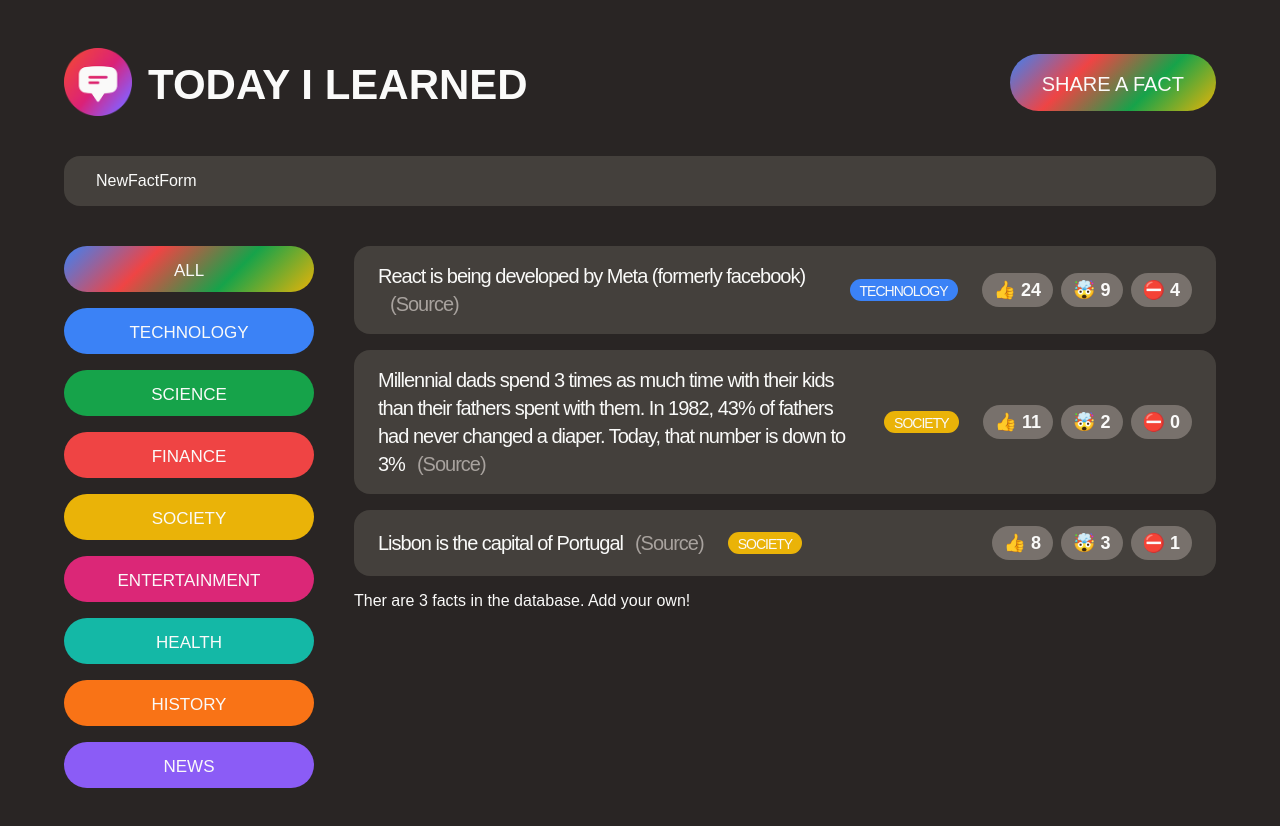
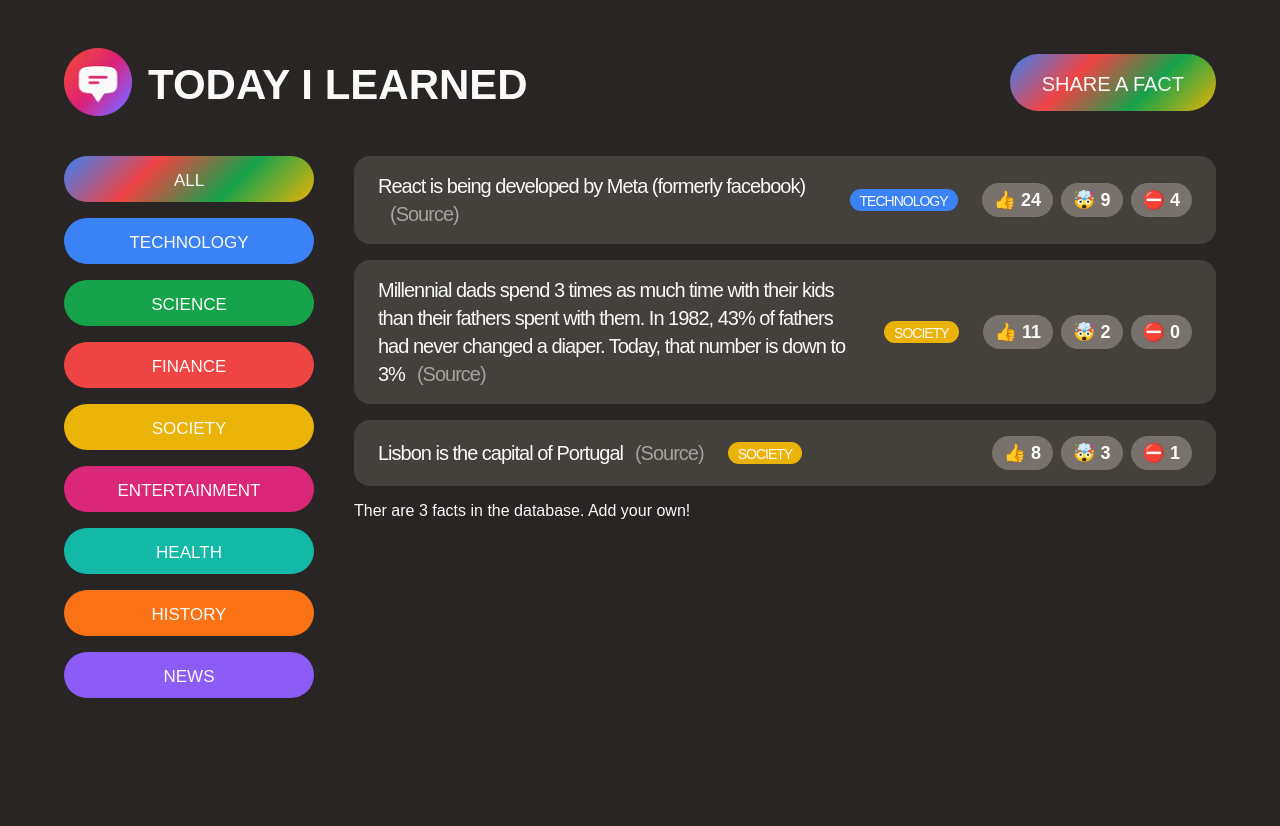
Before and after one commit to miguelbeltrancastro/Today-I-learned, a React (Create React App) app: page / in a window 1280 px wide. Shown: the top 826 px of the page. After the commit the page ends 800 px from the top, so only its background shows below. Built offline with nearby package versions, Linux system fonts and the light colour scheme; a web font is replaced by a local one.

Commit message:
show/hide form

```diff
--- a/src/App.js
+++ b/src/App.js
@@ -1,3 +1,4 @@
+import { useState } from "react";
 import "./style.css"
 
 const initialFacts = [
@@ -36,6 +37,7 @@
 
 function App(){
   const appTitle = "Today I Learned";
+  const [showForm, setShowForm] = useState(false);
   return (
     <>
       <header class="header">
@@ -48,9 +50,11 @@
           />
           <h1>{appTitle}</h1>
         </div>
-        <button className="btn btn-large btn-open">Share a fact</button>
+        <button className="btn btn-large btn-open"
+          onClick={()=>setShowForm((show)=> !show)}
+        >Share a fact</button>
       </header>
-      <NewFactForm />
+      {showForm ? <NewFactForm/> : null}
       <main className="main">
         <CategoryFilter />
         <FactList />
```
